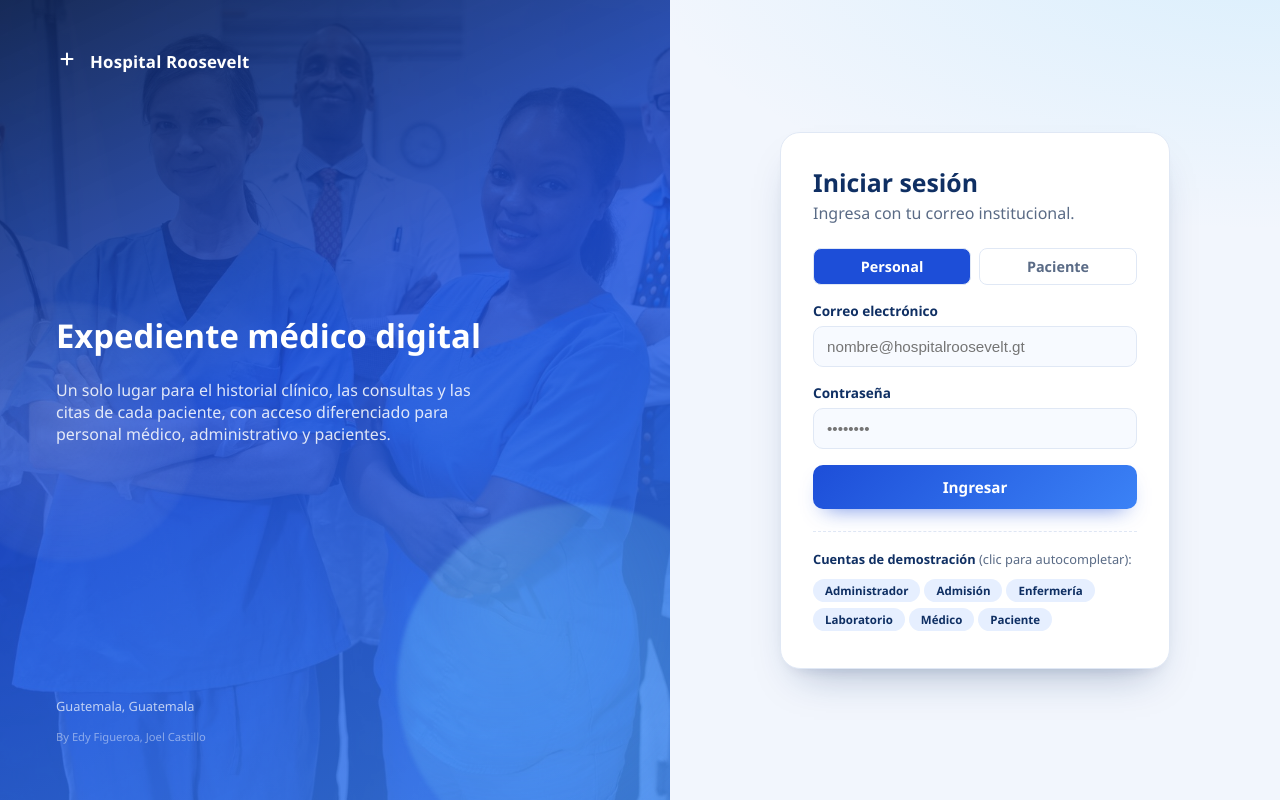
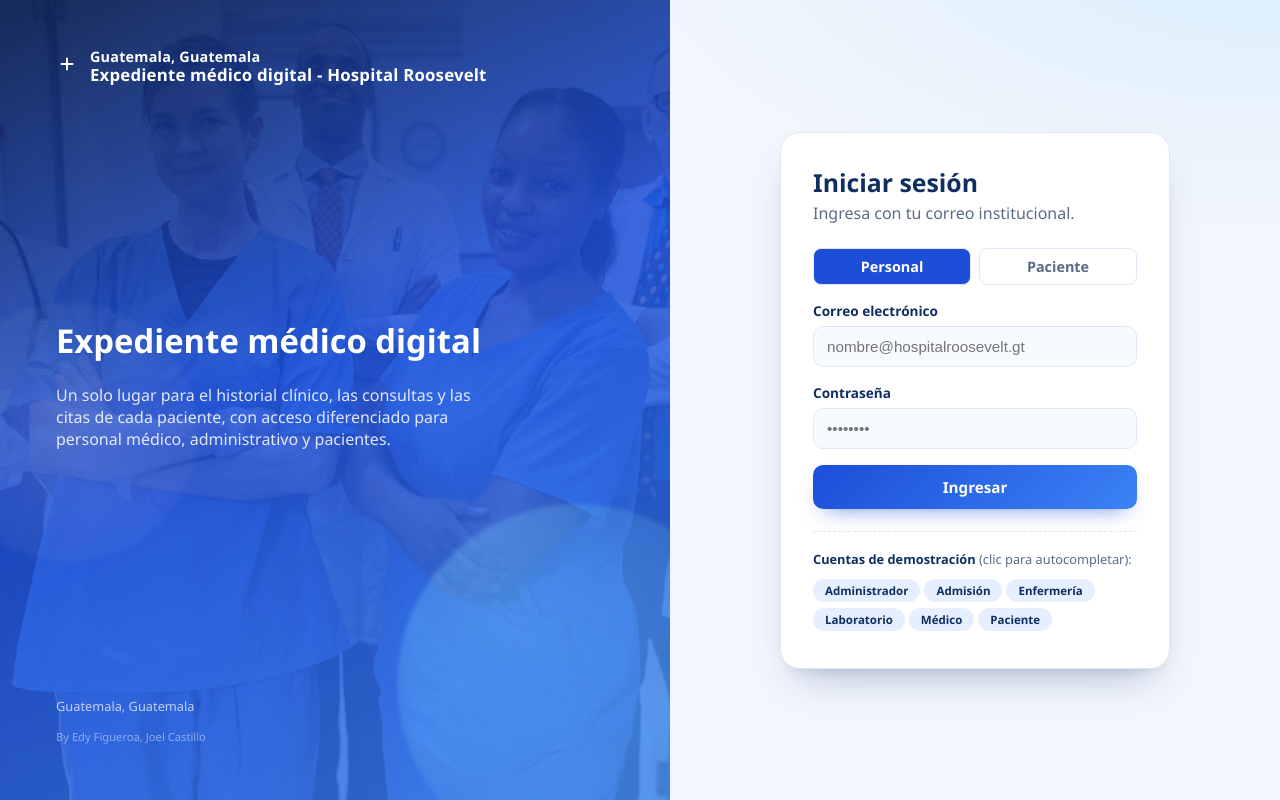
Before and after one commit to figueroa1127/expedientes-hospital-roosevelt, a React (Vite) app in the folder frontend/: page /login in a window 1280 px wide. Built offline with nearby package versions, Linux system fonts and the light colour scheme.

Commit message:
unir ubicación y título en la marca del login

```diff
--- a/frontend/src/pages/Login.jsx
+++ b/frontend/src/pages/Login.jsx
@@ -86,7 +86,10 @@ export default function Login() {
               <path d="M12 6v12M6 12h12" />
             </svg>
           </span>
-          Hospital Roosevelt
+          <div style={{ display: 'flex', flexDirection: 'column', lineHeight: 1.2 }}>
+            <span style={{ fontSize: '0.9rem' }}>Guatemala, Guatemala</span>
+            <span>Expediente médico digital - Hospital Roosevelt</span>
+          </div>
         </div>
         <div className="login-centro">
           <h1>Expediente médico digital</h1>
```
